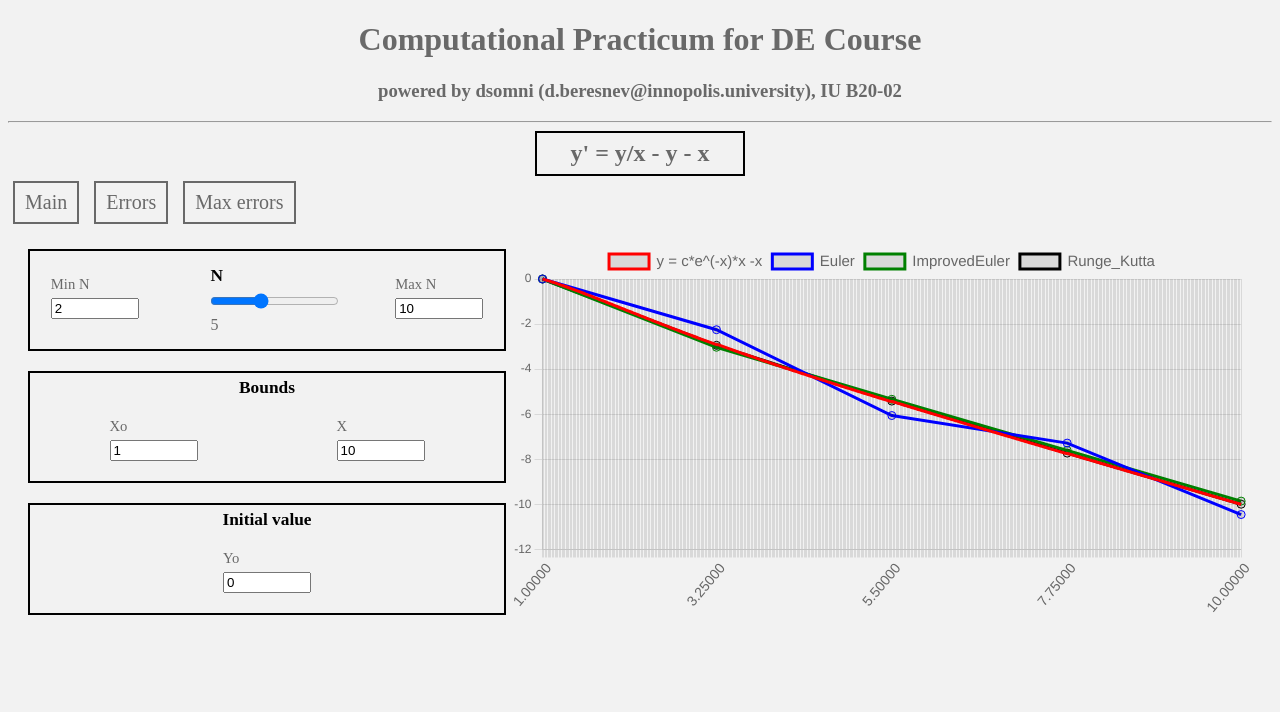
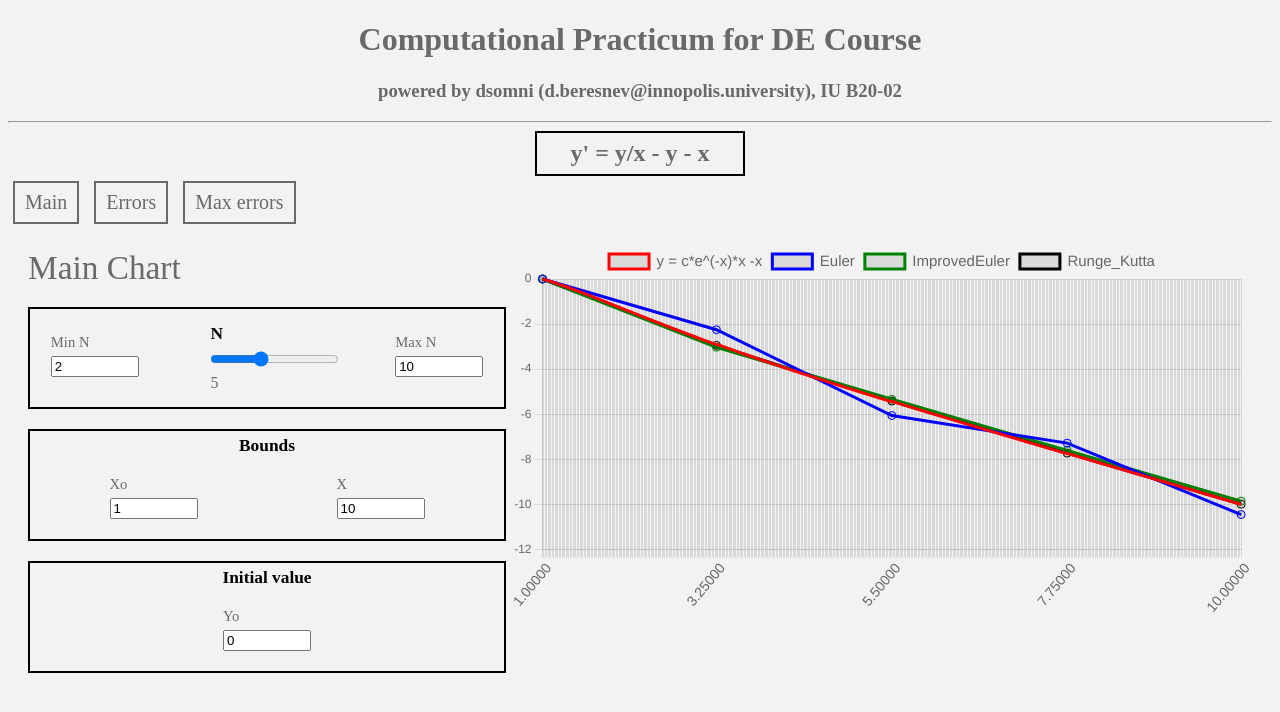
Before and after one commit to dsomni/de-practice, a React (Create React App) app: page / in a window 1280 px wide. Shown: the top 712 px of the page. Built offline with nearby package versions, Linux system fonts and the light colour scheme.

Commit message:
Add [more titles] charts

```diff
--- a/src/components/MainChart.tsx
+++ b/src/components/MainChart.tsx
@@ -26,9 +26,13 @@ const GlobalWrapper = styled.div`
     flex-direction: row;
 `;
 
+const TitleWrapper = styled.span`
+    font-size: 25pt;
+    margin: 10px;
+`;
 
 function genData(lowerBound: number, upperBound: number, stepNumber: number, y0: number) {
-    if (lowerBound >= upperBound ) return { labels: [], datasets: [] };
+    if (lowerBound >= upperBound) return { labels: [], datasets: [] };
     var range = generator.genRange(lowerBound, upperBound, stepNumber);
     var smoothRange = generator.genSmoothRange(lowerBound, upperBound, stepNumber);
 
@@ -55,8 +59,9 @@ var actualFunction = new SmoothFunction(
     "red");
 
 const f = (x: number, y: number) => {
-    if (Math.abs(parseFloat(x.toFixed(5)))===0) return 0;
-    return y / x - y - x; };
+    if (Math.abs(parseFloat(x.toFixed(5))) === 0) return 0;
+    return y / x - y - x;
+};
 
 var Euler = new ApproximateFunction(
     (x: number, y: number, h: number) => {
@@ -82,7 +87,7 @@ var Runge_Kutta = new ApproximateFunction(
         const k2 = h * f(x + h / 2, y + k1 / 2);
         const k3 = h * f(x + h / 2, y + k2 / 2);
         const k4 = h * f(x + h, y + k3);
-        if (y + (k1 + 2 * k2 + 2 * k3 + k4) / 6 > 1000000 && y<10000){
+        if (y + (k1 + 2 * k2 + 2 * k3 + k4) / 6 > 1000000 && y < 10000) {
             // console.log(x,y,h)
         }
         return y + (k1 + 2 * k2 + 2 * k3 + k4) / 6;
@@ -165,6 +170,7 @@ const MainChart: React.FunctionComponent = () => {
         <>
             <GlobalWrapper>
                 <NavsWrapper>
+                    <TitleWrapper>Main Chart</TitleWrapper>
                     <StepsNumberNav
                         label={'N'}
                         onChangeN={(e: any) => stepNumberChanged(e)}
--- a/src/components/MaxErrorChart.tsx
+++ b/src/components/MaxErrorChart.tsx
@@ -25,6 +25,11 @@ const NavsWrapper = styled.div`
 const GlobalWrapper = styled.div`
     display: flex;
     flex-direction: row;
+`;
+
+const TitleWrapper = styled.span`
+    font-size: 25pt;
+    margin: 10px;
 `;
 
 
@@ -166,6 +171,7 @@ const MaxErrorChart: React.FunctionComponent = () => {
         <>
             <GlobalWrapper>
                 <NavsWrapper>
+                    <TitleWrapper>Maximum Error Chart</TitleWrapper>
                     <StepsNumberBoundsNav
                         label={'Steps Number'}
                         onChangeUpperBound={(e: any) => maxStepNumberChanged(e)}
```
